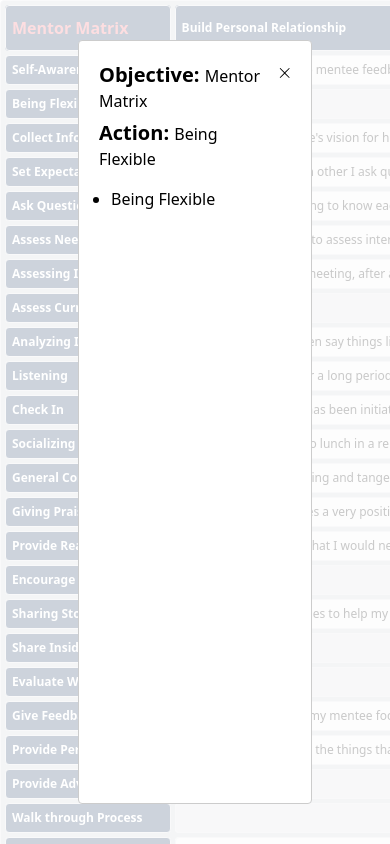
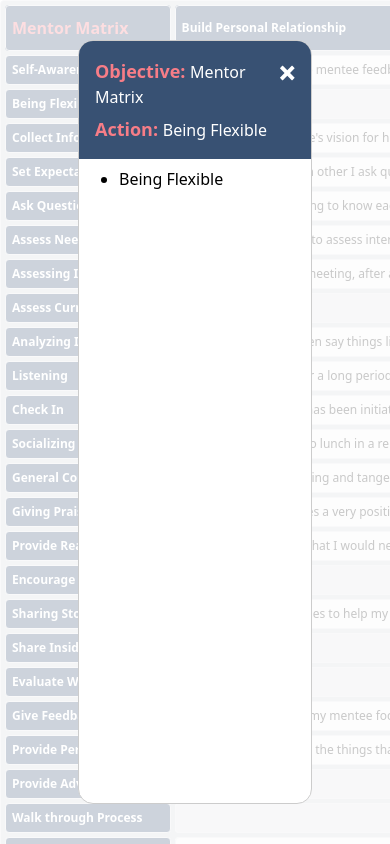
Before and after one commit to bsahitya/mentor-matrix, a React (Vite) app in the folder mentor-matrix/: page / in a window 390 px wide. Both pictures are taken after a click on the element "Being Flexible". Shown: the top 844 px of the page. Built offline with nearby package versions, Linux system fonts and the light colour scheme.

Commit message:
Mobile styles updated

```diff
--- a/mentor-matrix/src/App.css
+++ b/mentor-matrix/src/App.css
@@ -7,6 +7,14 @@
   background-color: #385173;
 }
 
+.bgc-red {
+  background-color: #f77d87;
+}
+
+.c-blue {
+  color: #385173;
+}
+
 .c-red {
   color: #f77d87;
 }
--- a/mentor-matrix/src/App.tsx
+++ b/mentor-matrix/src/App.tsx
@@ -4,7 +4,7 @@ import Modal from 'react-modal';
 
 import { Tooltip } from 'react-tooltip';
 import { useState } from 'react';
-import { RxCross1 } from 'react-icons/rx';
+import { ImCross } from 'react-icons/im';
 
 import './App.css';
 
@@ -29,12 +29,14 @@ function App() {
 
   const openModal = (content: ModalData) => {
     if (content.content) {
+      document.body.style.overflow = 'hidden';
       setModalContent(content);
       setIsOpen(true);
     }
   };
 
   const closeModal = () => {
+    document.body.style.overflow = 'unset';
     setModalContent({
       content: '' as string | string[],
       objective: '',
@@ -128,31 +130,39 @@ function App() {
           content: {
             width: `${isMobile ? '85vw' : '60vw'}`,
             margin: '0 auto',
+            padding: 0,
+            borderRadius: 15,
           },
         }}>
         <>
-          <div className='flex flex-nowrap items-start pb-3 justify-between'>
+          <div className='flex flex-nowrap items-start p-4 justify-between sticky top-0 bgc-blue'>
             <div>
-              <div className='pb-1.5'>
-                <span className='font-semibold text-xl'>Objective: </span>
+              <div className='pb-1.5 text-white'>
+                <span className='font-semibold text-lg c-red'>Objective: </span>
+                {isMobile ? <br /> : ''}
                 {modalContent.objective}
               </div>
-              <div>
-                <span className='font-semibold text-xl'>Action: </span>
+              <div className='text-white'>
+                <span className='font-semibold text-lg c-red'>Action: </span>
+                {isMobile ? <br /> : ''}
                 {modalContent.action}
               </div>
             </div>
 
-            <RxCross1 onClick={closeModal} className='cursor-pointer mt-1' />
+            <ImCross
+              onClick={closeModal}
+              className='cursor-pointer mt-2 text-white'
+            />
           </div>
-
-          <ul className='pt-1 pl-3 py-1 list-disc'>
+          <div className='pl-10 pr-5 pb-4 pt-2'>
+            <ul className='list-disc'>
               {typeof modalContent.content !== 'string' ? (
                 modalContent.content.map((item) => <li>{item}</li>)
               ) : (
                 <li>{modalContent.content}</li>
               )}
             </ul>
+          </div>
         </>
       </Modal>
     </>
```
Lines whose indentation alone changed are shown as unchanged.
